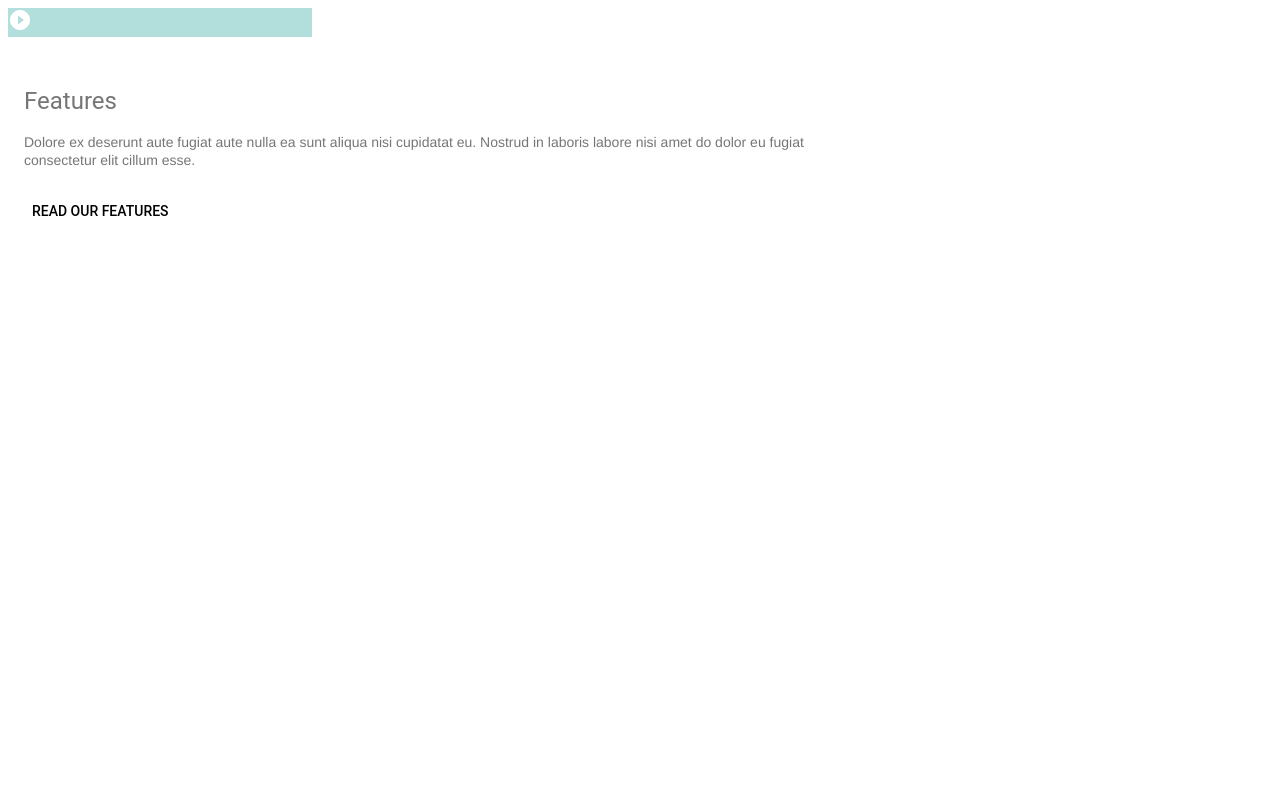
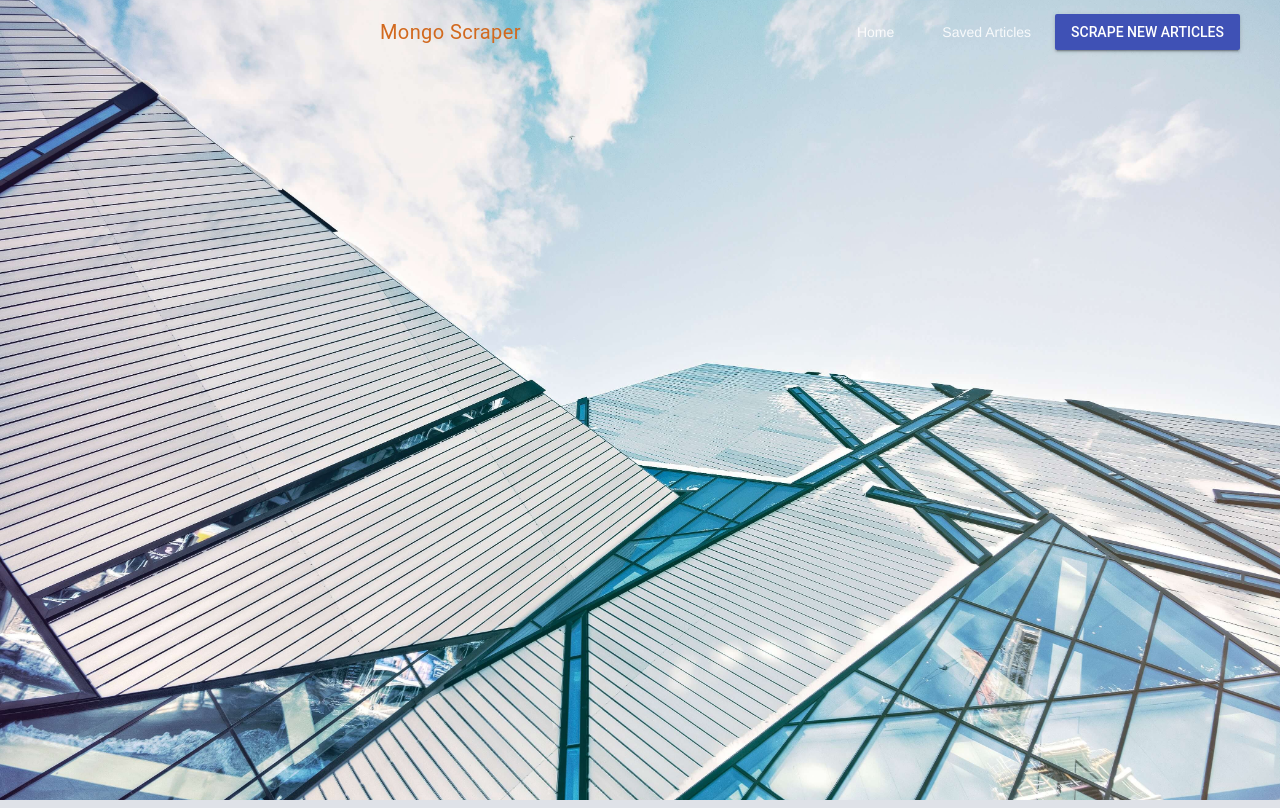
Before and after one commit to osman144/Scraper, a Node server app: template views/index.handlebars in a window 1280 px wide. Run offline with Node 20, Linux system fonts and the light colour scheme; the template is opened without the code that fills it, so the values that code supplies are empty; some libraries are stand-ins or nearby versions.

Commit message:
render articles using handlebars

```diff
--- a/server.js
+++ b/server.js
@@ -25,6 +25,13 @@ const app = express();
 //Handlebars
 app.engine("handlebars", exphbs({ defaultLayout: "main" }));
 app.set("view engine", "handlebars");
+
+// Use body-parser for handling form submissions
+app.use(bodyParser.urlencoded({ extended: true }));
+// Use express.static to serve the public folder as a static directory
+app.use(express.static("public"));
+
+
 
 // If deployed, use the deployed database. Otherwise use the local mongoHeadlines database
 const MONGODB_URI = process.env.MONGODB_URI || "mongodb://localhost/mongoHeadlines";
@@ -77,9 +84,10 @@ app.get('/scraper', function(req,res){
 app.get('/home', function(req,res){
     // Grab every document in the Articles collection
     db.Article.find({}).then(function(dbArticle){
-        res.json(dbArticle)
+        // res.json(dbArticle)
         console.log('Retrieved all articles')
-        // res.render('index',{result: dbArticle})
+        console.log(dbArticle)
+        res.render('index',{dbArticle})
     }).catch(function(err){
         // If an error occurred, send it to the client
         res.json(err)
--- a/views/index.handlebars
+++ b/views/index.handlebars
@@ -16,6 +16,5 @@
           </button>
       </div>
   </div>
+  {{/each}}
 </div>
-
-{{/each}}
--- a/views/layouts/main.handlebars
+++ b/views/layouts/main.handlebars
@@ -5,6 +5,10 @@
     <meta name="viewport" content="width=device-width, initial-scale=1.0">
     <meta http-equiv="X-UA-Compatible" content="ie=edge">
     <title>Scraper</title>
+
+    <link rel="stylesheet" href="/assets/css/style.css"/>
+
+
     <link rel="stylesheet" href="https://fonts.googleapis.com/icon?family=Material+Icons">
     <link rel="stylesheet" href="https://code.getmdl.io/1.3.0/material.indigo-pink.min.css">
     <script defer src="https://code.getmdl.io/1.3.0/material.min.js"></script>
@@ -14,18 +18,44 @@
     crossorigin="anonymous"></script>
 </head>
 <body>
-    <header class="section__play-btn mdl-cell mdl-cell--3-col-desktop mdl-cell--2-col-tablet mdl-cell--4-col-phone mdl-color--teal-100 mdl-color-text--white">
-        <i class="material-icons">play_circle_filled</i>
+    <header>
+        <div class="demo-layout-transparent mdl-layout mdl-js-layout">
+            <div class="mdl-layout__header mdl-layout__header--transparent">
+                <div class="mdl-layout__header-row">
+                <!-- Title -->
+                <span class="mdl-layout-title">Mongo Scraper</span>
+                <!-- Add spacer, to align navigation to the right -->
+                <div class="mdl-layout-spacer"></div>
+                <!-- Navigation -->
+                <nav class="mdl-navigation">
+                    <a class="mdl-navigation__link" href="">Home</a>
+                    <a class="mdl-navigation__link" href="">Saved Articles</a>
+                    <button id="scrapeArticles" class="mdl-button mdl-js-button mdl-button--raised mdl-button--colored">Scrape new Articles</button>
+                </nav>
+                </div>
+            </div>
+        <div class="mdl-layout__drawer">
+                <span class="mdl-layout-title">Scraper</span>
+                <nav class="mdl-navigation">
+                <a class="mdl-navigation__link" href="">About</a>
+                <a class="mdl-navigation__link" href="">Source code</a>
+                </nav>
+            </div>
+
+            <!-- Articles here -->
+            <main class="mdl-layout__content">
+                <div class="mdl-grid">
+                    {{{body}}}
+
+                </div>
+            </main>
+
+
+        </div>
     </header>
-    <div class="mdl-card mdl-cell mdl-cell--9-col-desktop mdl-cell--6-col-tablet mdl-cell--4-col-phone">
-        <div class="mdl-card__supporting-text">
-        <h4>Features</h4>
-        Dolore ex deserunt aute fugiat aute nulla ea sunt aliqua nisi cupidatat eu. Nostrud in laboris labore nisi amet do dolor eu fugiat consectetur elit cillum esse.
-        </div>
-        <div class="mdl-card__actions">
-        <a href="#" class="mdl-button">Read our features</a>
-        </div>
-    </div>
-    {{{body}}}
+
+    <!-- Modal Content -->
+
+
 </body>
 </html>
```
Also changed, not shown: assets/css/style.css (deleted, +0 -16 lines), public/assets/css/style.css (added), public/assets/home.html (renamed from assets/home.html), public/assets/images/abstract-compressed.jpg (renamed from assets/images/abstract-compressed.jpg), public/assets/images/abstract.jpg (renamed from assets/images/abstract.jpg), public/assets/js/app.js (added), public/assets/saved.html (renamed from assets/saved.html).
